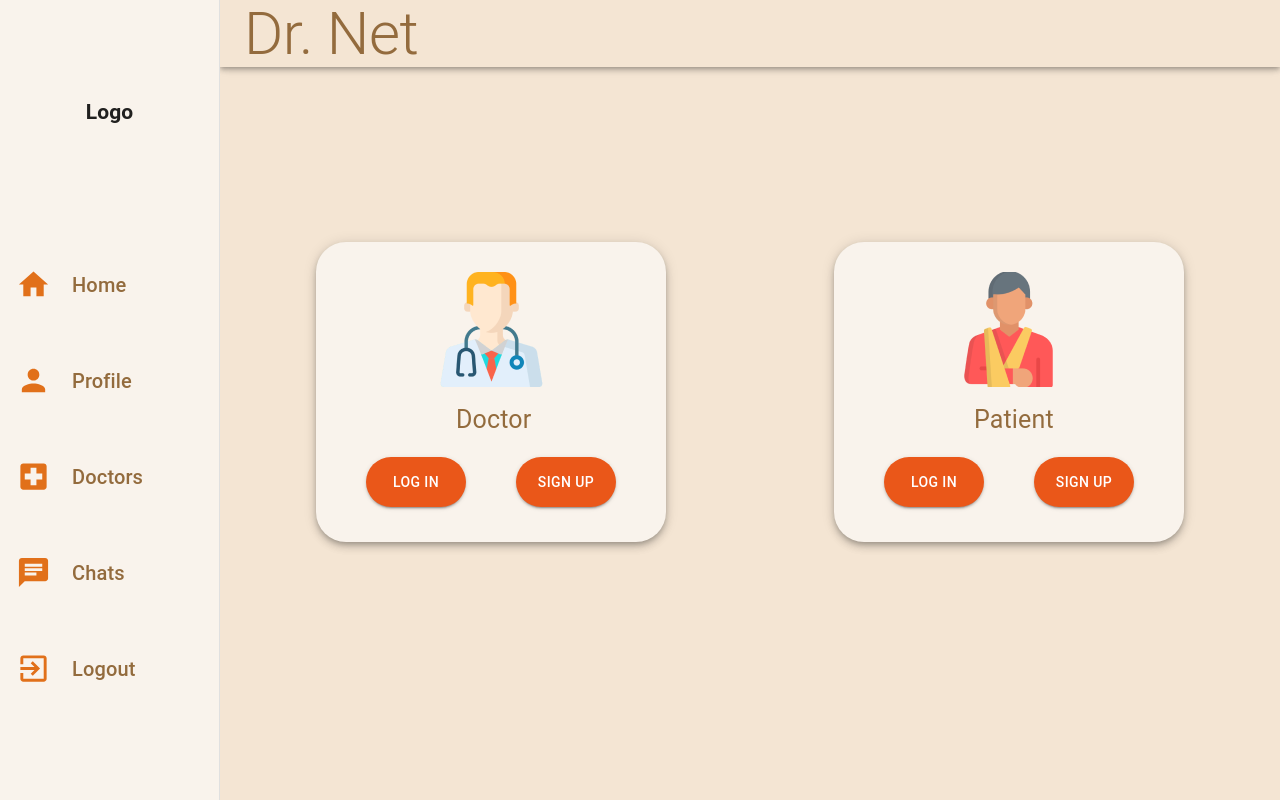
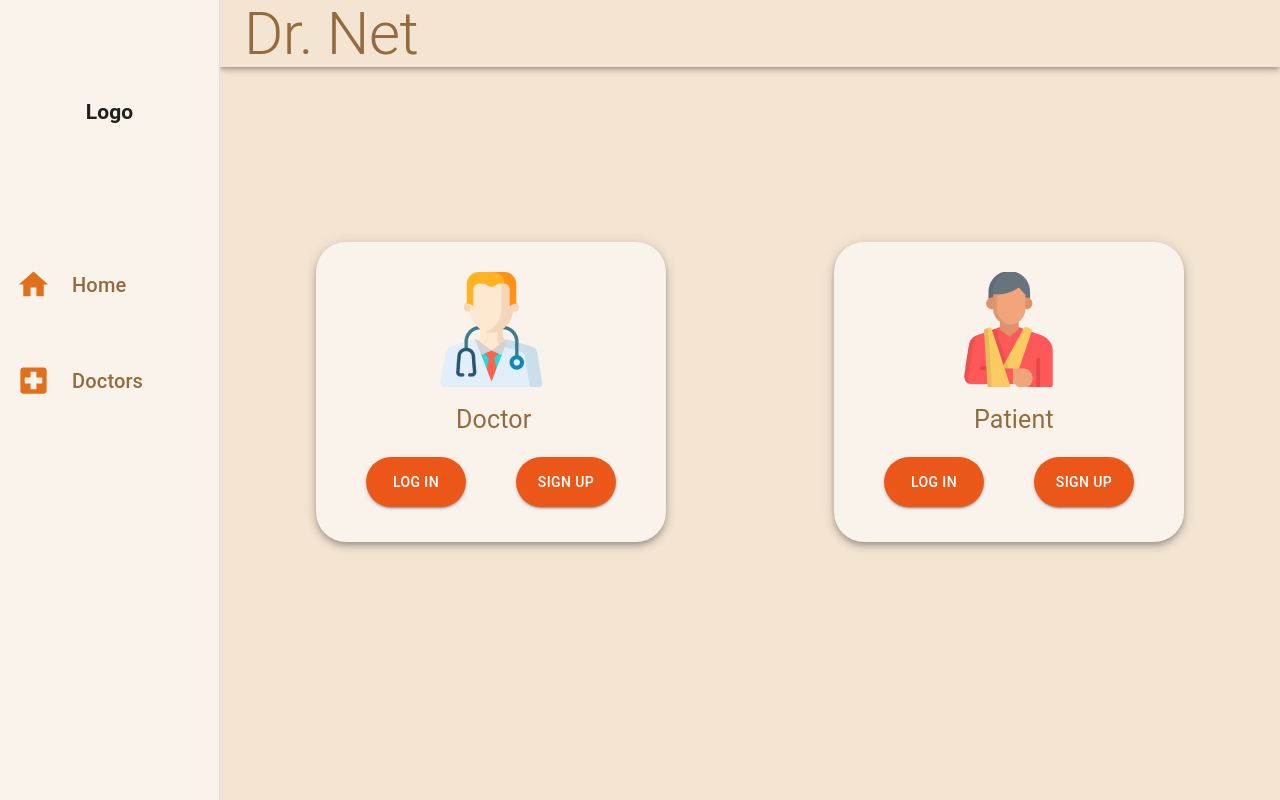
Before and after one commit to garvitgupta13/Dr-Net, a React (Create React App) app in the folder frontend/: page / in a window 1280 px wide. Built offline with nearby package versions, Linux system fonts and the light colour scheme; no server answers.

Commit message:
adding logout to sidebar

```diff
--- a/frontend/src/components/ResponsiveDrawer.js
+++ b/frontend/src/components/ResponsiveDrawer.js
@@ -1,6 +1,6 @@
 import React from 'react';
 import { useState } from 'react';
-import { useHistory, useLocation } from 'react-router-dom';
+import { Redirect, useHistory, useLocation } from 'react-router-dom';
 import PropTypes from 'prop-types';
 import AppBar from '@material-ui/core/AppBar';
 import CssBaseline from '@material-ui/core/CssBaseline';
@@ -21,6 +21,7 @@ import PersonIcon from '@material-ui/icons/Person';
 import Toolbar from '@material-ui/core/Toolbar';
 import Typography from '@material-ui/core/Typography';
 import { makeStyles, useTheme } from '@material-ui/core/styles';
+import { getCurrentUser } from './../Services/authService';
 
 const drawerWidth = 220;
 
@@ -76,41 +77,54 @@ const ResponsiveDrawer = (props) => {
     const history = useHistory();
     //const location = useLocation();
     const classes = useStyles();
+    const user = getCurrentUser();
 
     const menuItems = [
         {
             text: 'Home',
             icon: <HomeIcon fontSize="large" className={classes.darkColor} />,
             path: '/',
+            visible: !user,
         },
         {
             text: 'Profile',
             icon: <PersonIcon fontSize="large" className={classes.darkColor} />,
             path: `/profile`,
+            visible: user,
         },
         {
             text: 'Doctors',
             icon: <LocalHospitalIcon fontSize="large" className={classes.darkColor} />,
             path: '/Alldoctors',
+            visible: true,
         },
         {
             text: 'Chats',
             icon: <ChatIcon fontSize="large" className={classes.darkColor} />,
             path: '/Chat',
+            visible: user,
         },
         {
             text: 'Logout',
             icon: <ExitToAppIcon fontSize="large" className={classes.darkColor} />,
             path: '/logout',
+            visible: user,
         },
     ];
 
     const { window } = props;
     const theme = useTheme();
     const [mobileOpen, setMobileOpen] = React.useState(false);
-
     const handleDrawerToggle = () => {
         setMobileOpen(!mobileOpen);
+    };
+
+    const handleLogout = () => {
+        if (user) {
+            localStorage.removeItem('token');
+            // window.location = '/';
+            <Redirect to={{ pathname: '/' }} />;
+        }
     };
 
     const drawer = (
@@ -118,12 +132,14 @@ const ResponsiveDrawer = (props) => {
             <h1 className={classes.logo}>Logo</h1>
             <div className={classes.toolbar} />
             <List>
-                {menuItems.map((item) => (
+                {menuItems.map((item) => {
+                    if (item.visible) {
+                        return (
                             <ListItem
                                 button
                                 className={classes.listItem}
                                 key={item.text}
-                        onClick={() => history.push(item.path)}
+                                onClick={item.text === 'Logout' ? handleLogout : () => history.push(item.path)}
                             >
                                 <ListItemIcon>{item.icon}</ListItemIcon>
                                 <ListItemText
@@ -135,7 +151,9 @@ const ResponsiveDrawer = (props) => {
                                     }
                                 />
                             </ListItem>
-                ))}
+                        );
+                    }
+                })}
             </List>
         </div>
     );
```
Lines whose indentation alone changed are shown as unchanged.
